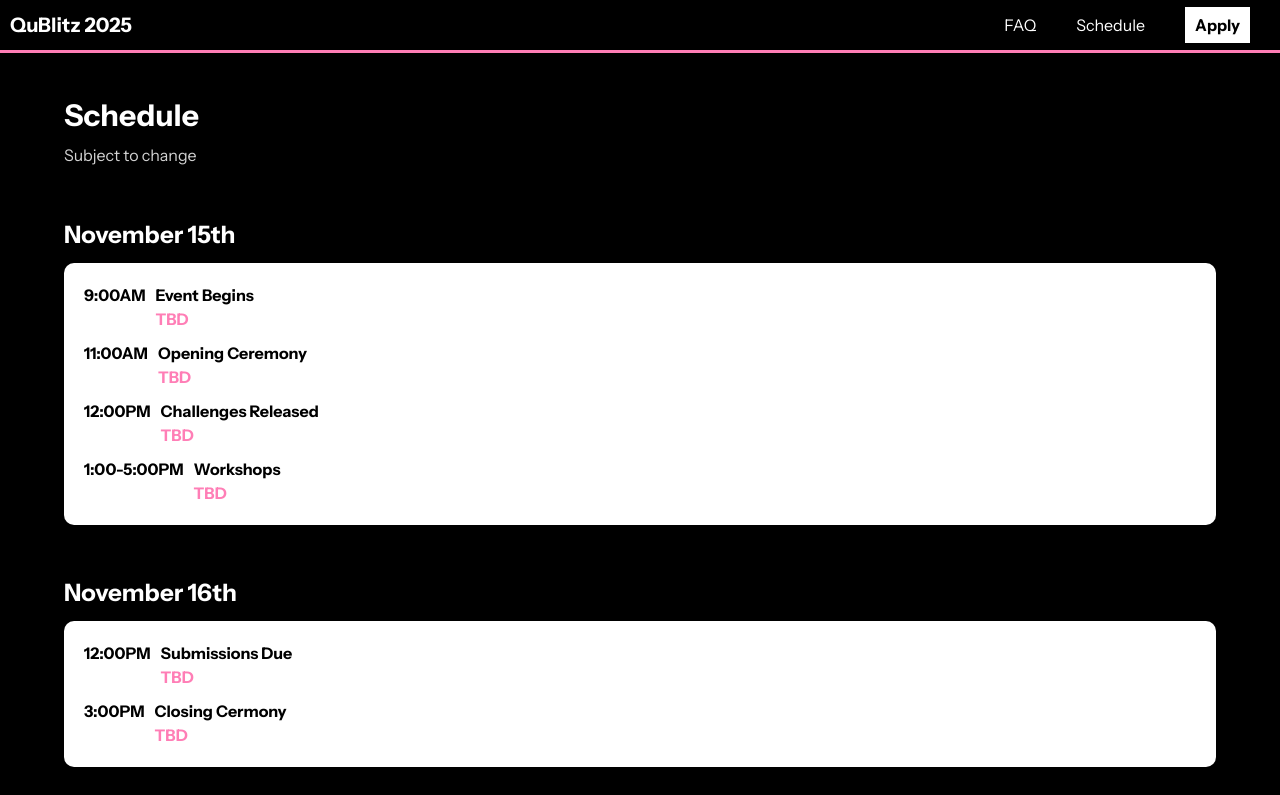
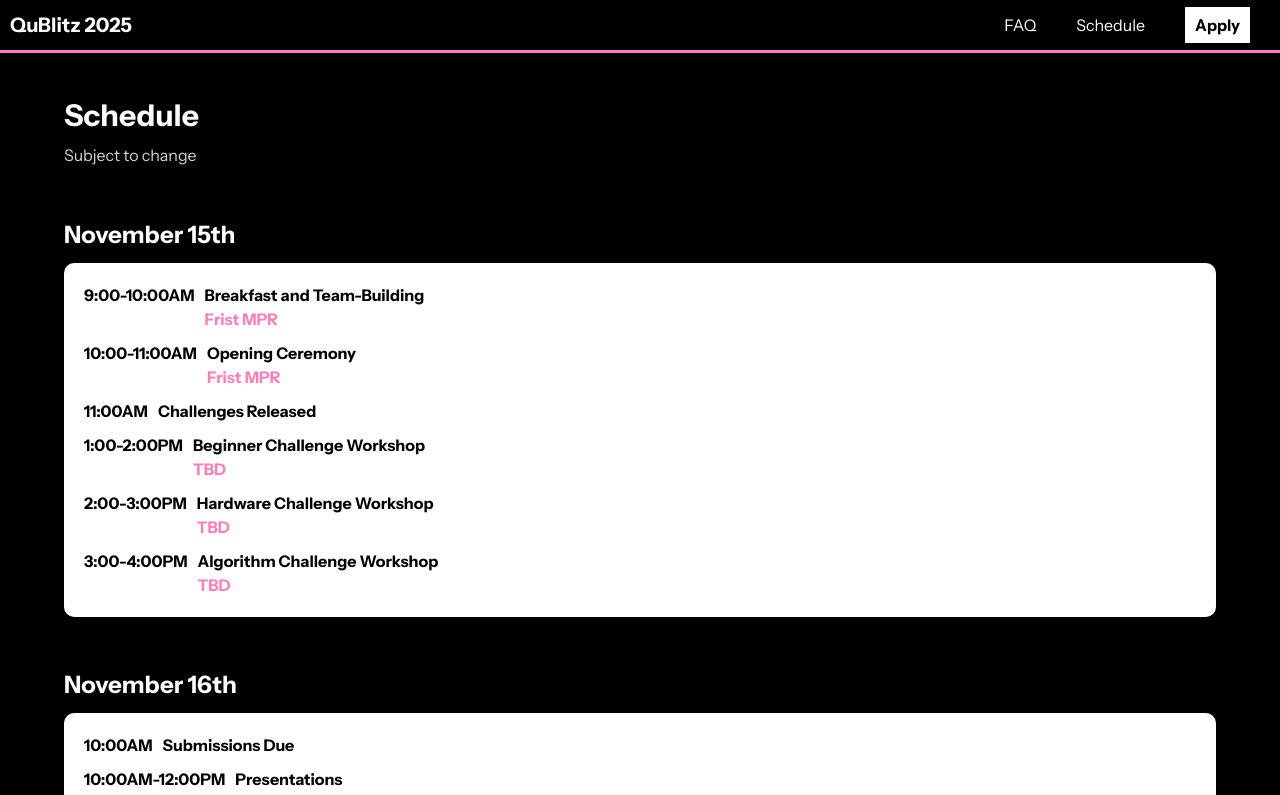
Before and after one commit to vincentcai26/princeton_ibm_qublitz, a Next.js app: page /schedule in a window 1280 px wide. Shown: the top 795 px of the page. Built offline with nearby package versions, Linux system fonts and the light colour scheme; no server answers.

Commit message:
update schedule 2025

```diff
--- a/content/content.ts
+++ b/content/content.ts
@@ -37,28 +37,39 @@ const bulletpoints = [
  */
 
 const nov2 = [{
-    time: "9:00AM",
-    name: "Event Begins",
+    time: "9:00-10:00AM",
+    name: "Breakfast and Team-Building",
     //description: "Opening ceremony for event. All participants are required to attend.",
-    location: "TBD"
+    location: "Frist MPR"
+},
+{
+    time: "10:00-11:00AM",
+    name: "Opening Ceremony",
+    //description: "Opening ceremony for event. All participants are required to attend.",
+    location: "Frist MPR"
 },
 {
     time: "11:00AM",
-    name: "Opening Ceremony",
+    name: "Challenges Released",
     //description: "Opening ceremony for event. All participants are required to attend.",
-    location: "TBD"
-},
-{
-    time: "12:00PM",
-    name: "Challenges Released",
+    //location: "TBD"
+},{
+    time: "1:00-2:00PM",
+    name: "Beginner Challenge Workshop",
     //description: "Opening ceremony for event. All participants are required to attend.",
     location: "TBD"
 },{
-    time: "1:00-5:00PM",
-    name: "Workshops",
+    time: "2:00-3:00PM",
+    name: "Hardware Challenge Workshop",
     //description: "Opening ceremony for event. All participants are required to attend.",
     location: "TBD"
-}]
+},{
+    time: "3:00-4:00PM",
+    name: "Algorithm Challenge Workshop",
+    //description: "Opening ceremony for event. All participants are required to attend.",
+    location: "TBD"
+}
+]
 // },{
 //     time: "12:00PM",
 //     name: "Challenge Begins",
@@ -76,19 +87,18 @@ const nov2 = [{
 // }]
 
 const nov3 = [{
-    time: "12:00PM",
+    time: "10:00AM",
     name: "Submissions Due",
-    //description: "Opening ceremony for event. All participants are required to attend.",
-    location: "TBD"
 },{
-//     time: "12:00PM",
-//     name: "Submissions Due",
-//     description: "All submissions are due.",
-//     location: ""
-// },{
-    time: "3:00PM",
+    time: "10:00AM-12:00PM",
+    name: "Presentations",
+    location: "Frist MPR"
+},{
+    time: "12:00-1:00PM",
+    name: "Lunch",
+},{
+    time: "1:00-2:00PM",
     name: "Closing Cermony",
-    // description: "Opening ceremony for event. All participants are required to attend.",
     location: "TBD"
 }]
 
```
